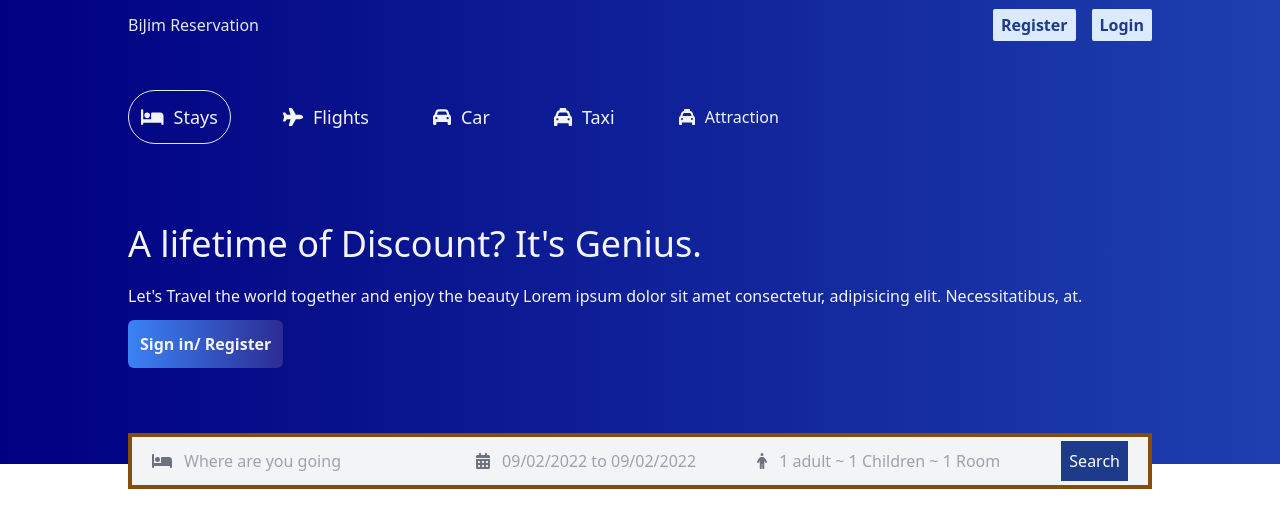
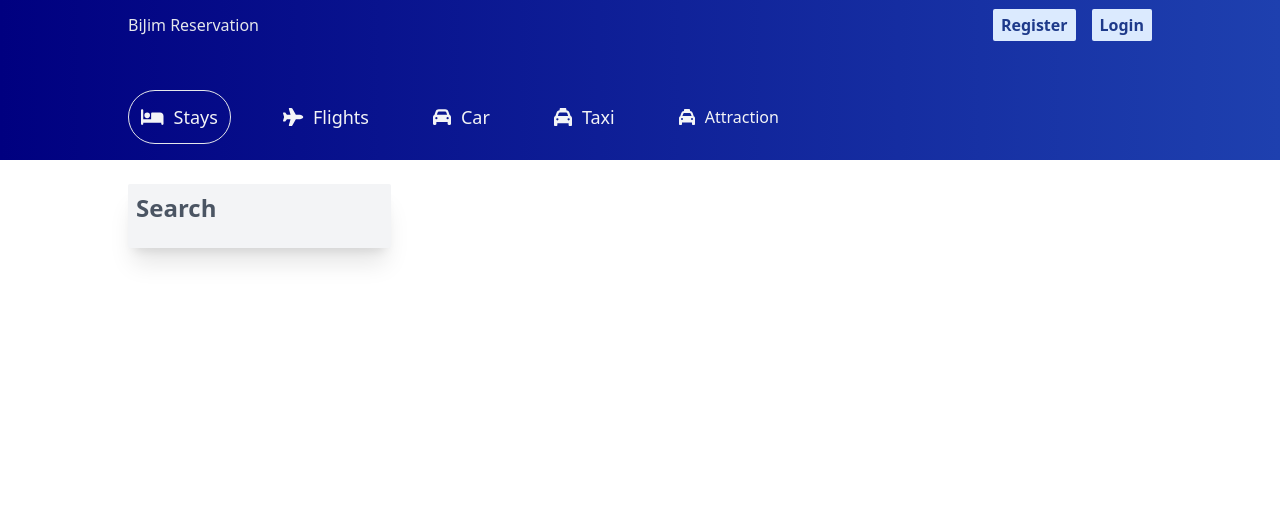
Before and after one commit to bimashazaman/Reservation-System-MERN, a React (Create React App) app: page /hotels in a window 1280 px wide. Shown: the top 528 px of the page. Built offline with nearby package versions, Linux system fonts and the light colour scheme.

Commit message:
Hotel Page

```diff
--- a/src/components/header/Header.jsx
+++ b/src/components/header/Header.jsx
@@ -3,10 +3,10 @@ import { FontAwesomeIcon } from '@fortawesome/react-fontawesome'
 import React from 'react';
 import Search from './Search'
 
-const Header = (type) => {
+const Header = () => {
     return (
         <>
-            { type !== "list" &&
+
             <div className='bg-gradient-to-r from-[#000080] to-blue-800 relative text-gray-100  justify-center gap-[10px] items-center '>
 
                 <div className="w-full max-w-[1024px] min-w-fit p-4 mt-0 ml-28 mr-0 mb-28">
@@ -60,7 +60,7 @@ const Header = (type) => {
 
                 {/* ending headerlist by Bimasha*/}
             </div>
-            }
+
             {/* Ending header by Bimasha*/}
         </>
     )
--- /dev/null
+++ b/src/components/icons/Icons.jsx
@@ -0,0 +1,59 @@
+import React from 'react'
+import { faBed, faCar, faPlane, faTaxi } from '@fortawesome/free-solid-svg-icons'
+import { FontAwesomeIcon } from '@fortawesome/react-fontawesome'
+
+const Icons = () => {
+    return (
+        <>
+            <div>
+                <div className='bg-gradient-to-r from-[#000080] to-blue-800 relative text-gray-100  justify-center gap-[10px] items-center '>
+
+                    <div className="w-full max-w-[1024px] min-w-fit p-4 mt-0 ml-28 mr-0 mb-6">
+                        <br />
+                        <div className='flex gap-10'>
+                            <div className=' text-gray-100 flex justify-center gap-[10px] items-center active:border border p-3 rounded-full text-lg'>
+                                <FontAwesomeIcon icon={faBed} /> <span>
+                                    Stays
+                                </span>
+                            </div>
+                            {/* ending header list items by Bimasha */}
+
+                            <div className=' text-gray-100 flex justify-center gap-[10px] items-center active:border hover:border p-3 rounded-full text-lg'>
+                                <FontAwesomeIcon icon={faPlane} /> <span> Flights</span>
+                            </div>
+                            {/* ending header list items by Bimasha */}
+
+                            <div className=' text-gray-100 flex justify-center gap-[10px] items-center active:border hover:border p-3 rounded-full text-lg'>
+                                <FontAwesomeIcon icon={faCar} /> <span>Car</span>
+                            </div>
+                            {/* ending header list items by Bimasha */}
+
+                            <div className=' text-gray-100 flex justify-center gap-[10px] items-center active:border hover:border p-3 rounded-full text-lg'>
+                                <FontAwesomeIcon icon={faTaxi} /> <span>Taxi</span>
+                            </div>
+                            {/* ending header list items by Bimasha */}
+                            <div className=' text-gray-100 flex justify-center gap-[10px] items-center aactive:border hover:border p-3 rounded-full'>
+                                <FontAwesomeIcon icon={faTaxi} /> <span>Attraction</span>
+                            </div>
+                            {/* ending header list items by Bimasha */}
+                        </div>
+                        {/* end heaader container by Bimasha */}
+
+
+                    </div>
+
+                    {/* ending headerlist by Bimasha*/}
+                </div>
+            </div>
+        </>
+    )
+}
+
+export default Icons
+
+
+
+
+//App Name: Bijim Reservation
+//Author: Bimasha Zaman
+//Contact: developerbimasha@gmail.com
--- a/src/pages/list/List.jsx
+++ b/src/pages/list/List.jsx
@@ -1,14 +1,28 @@
 import React from 'react'
 import '../../pages/home/home.css'
 import Navbar from '../../components/navbar/Navbar';
-import Header from '../../components/header/Header';
+import Icons from '../../components/icons/Icons';
+import Search from './Search';
+
 
 const List = () => {
   return (
-    <div>
-      <Navbar/>
-      <Header type="list"/>
-    </div>
+    <>
+      <Navbar />
+      <Icons />
+      <div className='flex justify-center'>
+        <div className='w-full max-w-[1024px] flex gap-5 '>
+          <Search />
+          <div className='flex-[3]'>
+
+          </div>
+          {/* end list Result by Bimasha */}
+
+        </div>
+        {/* end list wrapper by Bimasha */}
+      </div>
+      {/* end list container by Bimasha */}
+    </>
   )
 }
 
--- /dev/null
+++ b/src/pages/list/Search.jsx
@@ -0,0 +1,23 @@
+import React from 'react'
+
+const Search = () => {
+    return (
+        <>
+            <div className='flex-[1] bg-gray-100 shadow-xl rounded-sm p-2 sticky top-10'>
+                <h1 className='text-2xl text-gray-600 mb-4 font-semibold'>
+                    Search
+                </h1>
+                {/* end list search title by Bimasha */}
+
+            </div>
+            {/* end list search by Bimasha */}
+        </>
+    )
+}
+
+export default Search
+
+
+//App Name: Bijim Reservation
+//Author: Bimasha Zaman
+//Contact: developerbimasha@gmail.com
```
Lines whose indentation alone changed are shown as unchanged.
